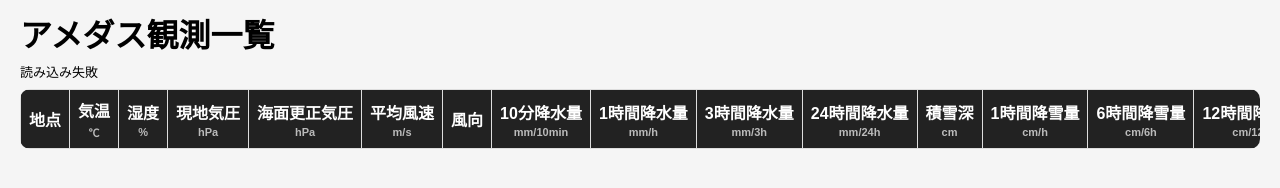
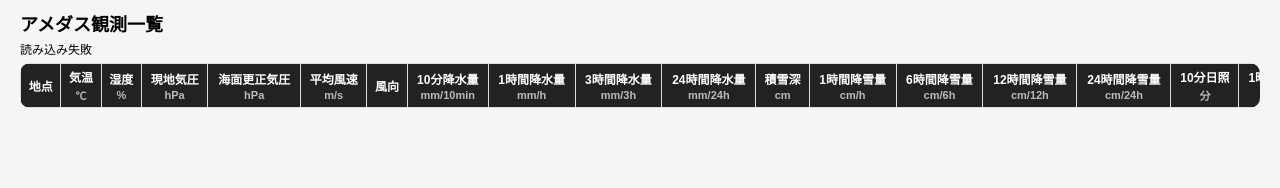
Before and after one commit to Earthquake-Info-bot/AMeDAS, a plain HTML site: page index.html in a window 1280 px wide. Drawn offline with Linux system fonts and the light colour scheme; no server answers.

Commit message:
Update index.html

```diff
--- a/index.html
+++ b/index.html
@@ -3,22 +3,24 @@
 <head>
 <meta charset="UTF-8">
 <meta name="viewport" content="width=device-width, initial-scale=1">
-<title>[0.1.6]アメダス観測一覧</title>
+<title>[0.1.7]アメダス観測一覧</title>
 
 <style>
 body{
   font-family:sans-serif;
   margin:0;
-  padding:20px;
+  padding:8px 12px;
   background:#f5f5f5;
 }
 
 h1{
+  margin:0 0 4px 0;
+  font-size:18px;
+}
+
+#status{
   margin:0 0 6px 0;
-}
-#status{
-  margin:0 0 8px 0;
-  font-size:13px;
+  font-size:12px;
 }
 body{
   font-family:sans-serif;
@@ -31,7 +33,7 @@
   overflow:auto;
   background:#fff;
   border-radius:10px;
-  max-height:calc(100vh - 120px);
+  max-height:calc(100vh - 100px);
 }
 
 table{
@@ -42,9 +44,10 @@
 
 th,td{
   border:1px solid #ddd;
-  padding:8px;
+  padding:4px 6px;
   text-align:center;
   white-space:nowrap;
+  font-size:12px;
 }
 
 thead th{
@@ -62,10 +65,10 @@
 /* ===== 地点 ===== */
 .station-name{
   font-weight:bold;
+  font-size:13px;
 }
-
 .station-code{
-  font-size:11px;
+  font-size:10px;
   color:#666;
 }
 
```
